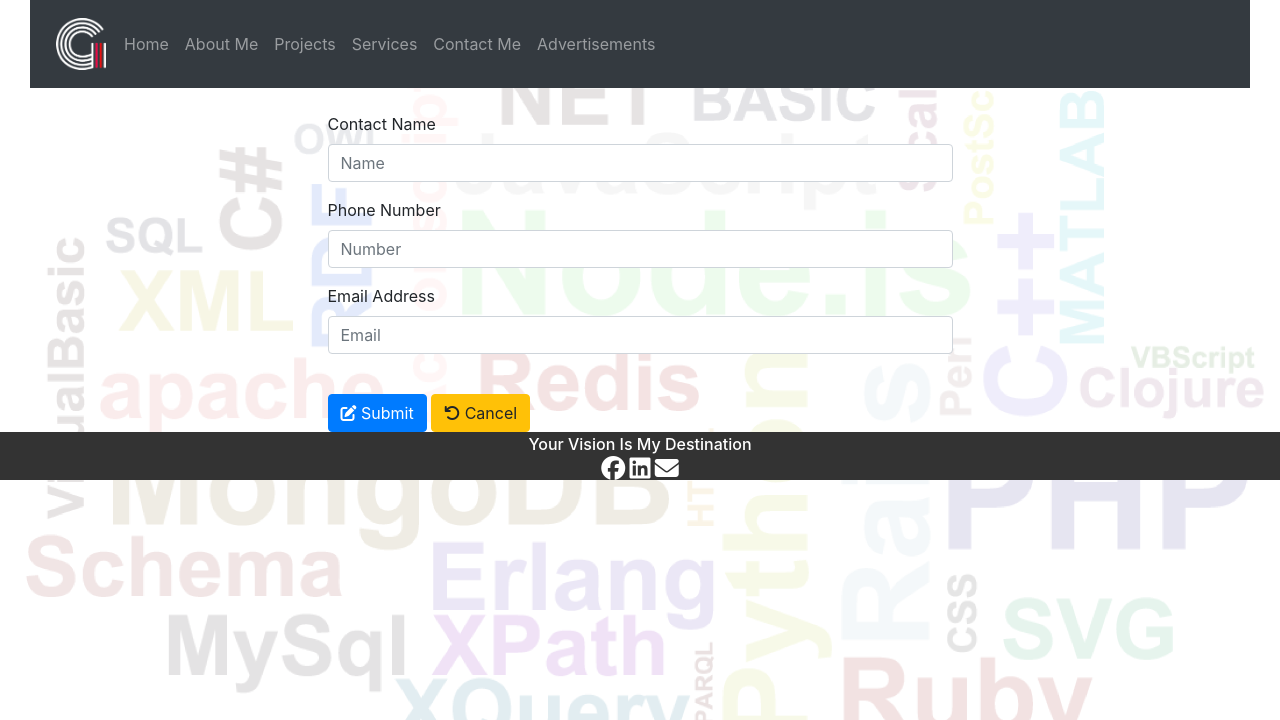
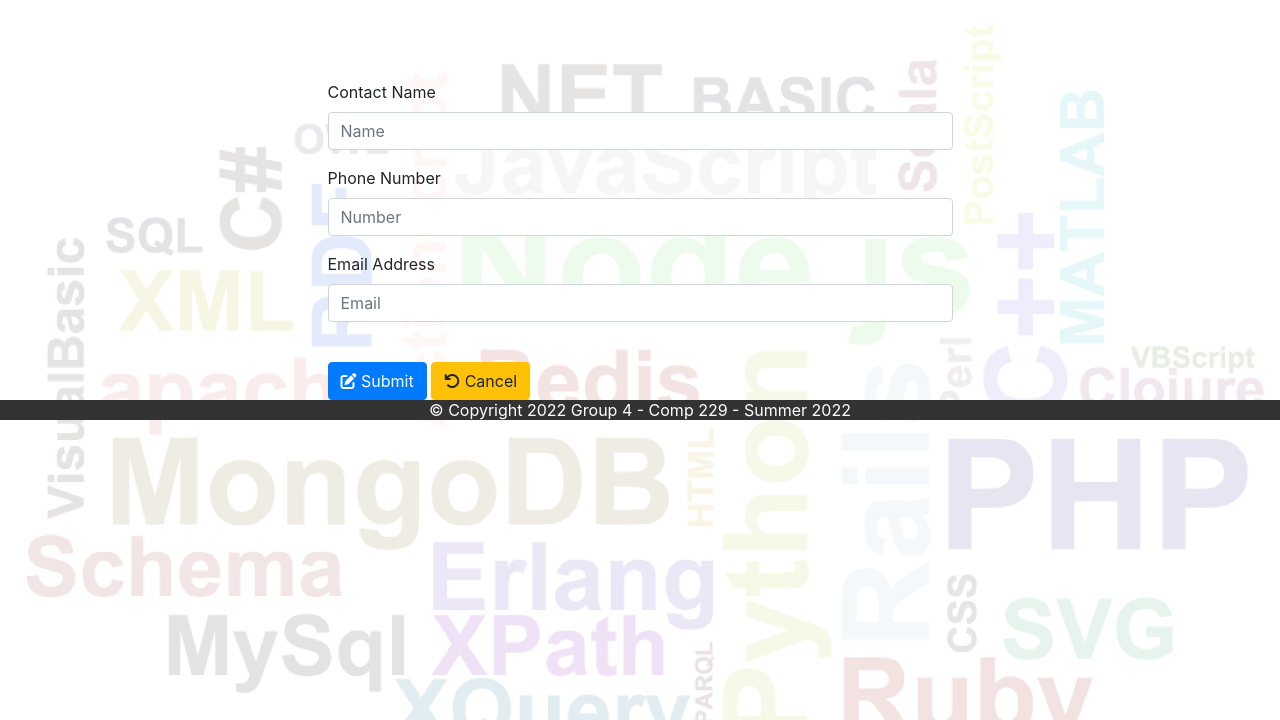
Before and after one commit to kiransahmbi/Sales-Website-Backend, a Node project: template views/add_edit.ejs in a window 1280 px wide. Shown: the top 720 px of the page. Run offline with Node 20 templates, Linux system fonts and the light colour scheme; the template is opened without the code that fills it, so the values that code supplies are empty; some libraries are stand-ins or nearby versions.

Commit message:
Updated Partials

```diff
--- a/views/partials/Footer.ejs
+++ b/views/partials/Footer.ejs
@@ -1,13 +1,5 @@
-<footer>
-    <div class="container-lg">
-      <div class="row">
-        <div class="col-lg">
-      Your Vision Is My Destination
-      <br>
-      <i class="fa-brands fa-facebook fa-xl"></i>
-      <i class="fa-brands fa-linkedin fa-xl"></i>
-      <i class="fa-solid fa-envelope fa-xl"></i>
-        </div>
-      </div>
-    </div>
-  </footer>
+<!-- Footer -->
+
+<footer id="footer">
+  <p>© Copyright 2022 Group 4 - Comp 229 - Summer 2022</p>
+</footer>
--- a/views/partials/Head.ejs
+++ /dev/null
@@ -1,11 +0,0 @@
-<head>
-    <link rel="stylesheet" href="/stylesheets/style.css">
-<title> <%= title %></title>
-<meta charset="utf-8">
-<meta name="viewport" content="width=device-width, initial-scale=1">
-<link rel="stylesheet" href="https://cdn.jsdelivr.net/npm/bootstrap@4.6.1/dist/css/bootstrap.min.css">
-<script src="https://kit.fontawesome.com/571ee608dd.js" crossorigin="anonymous"></script>
-<script src="https://cdn.jsdelivr.net/npm/jquery@3.6.0/dist/jquery.slim.min.js"></script>
-<script src="https://cdn.jsdelivr.net/npm/popper.js@1.16.1/dist/umd/popper.min.js"></script>
-<script src="https://cdn.jsdelivr.net/npm/bootstrap@4.6.1/dist/js/bootstrap.bundle.min.js"></script>
-</head>
--- a/views/partials/NavBar.ejs
+++ b/views/partials/NavBar.ejs
@@ -1,26 +1,17 @@
-<header>
-    <nav class="navbar navbar-expand-sm bg-dark navbar-dark">
-      <img id="logo" src="/images/red-white.png">
-        <ul class="navbar-nav">
+<!-- Nav Bar -->
+
+<nav class="navbar navbar-expand-lg navbar-dark">
+  <a class="navbar-brand" href="">SomeLogo</a>
+  <button class="navbar-toggler" type="button" data-toggle="collapse" data-target="#navbarTogglerDemo01"
+      aria-controls="navbarTogglerDemo01" aria-expanded="false" aria-label="Toggle navigation">
+      <span class="navbar-toggler-icon"></span>
+  </button>
+
+  <div class="collapse navbar-collapse" id="navbarTogglerDemo01">
+      <ul class="navbar-nav ms-auto">
           <li class="nav-item">
-            <a class="nav-link" href="/">Home</a>
+              <a class="nav-link anchor" href="/advertisement/list">Advertisements</a>
           </li>
-          <li class="nav-item">
-            <a class="nav-link" href="/aboutme">About Me</a>
-          </li>
-          <li class="nav-item">
-            <a class="nav-link" href="/projects">Projects</a>
-          </li>
-          <li class="nav-item">
-            <a class="nav-link" href="/services">Services</a>
-          </li>
-          <li class="nav-item">
-            <a class="nav-link" href="/contactme">Contact Me</a>
-          </li>
-          <li class="nav-item">
-            <a class="nav-link" href="/advertisement/list">Advertisements</a>
-          </li>
-        </ul>
-
-      </nav>
-</header>
+      </ul>
+  </div>
+</nav>
```
Also changed, not shown: views/partials/header.ejs (added, +25 -0 lines).
